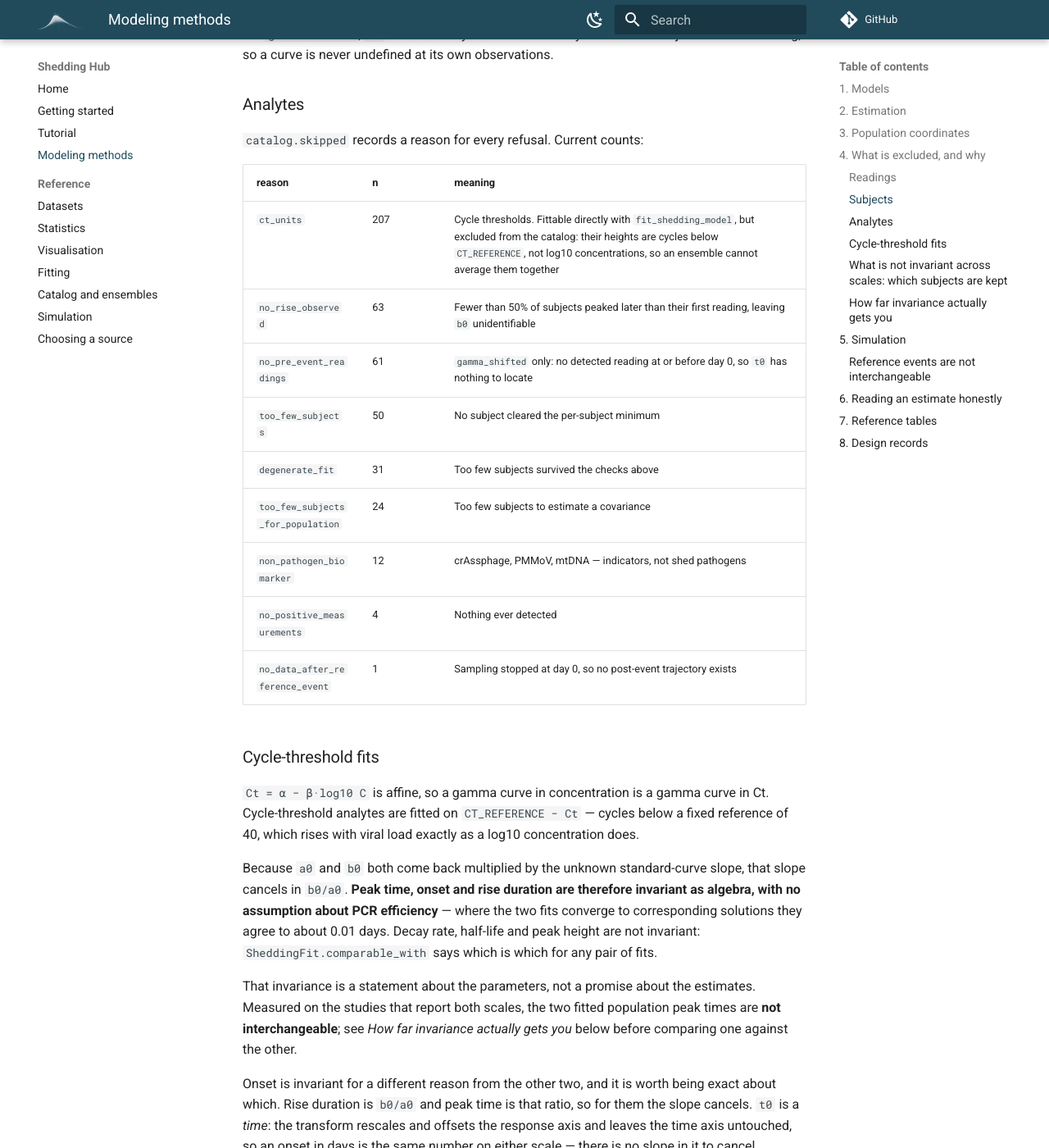
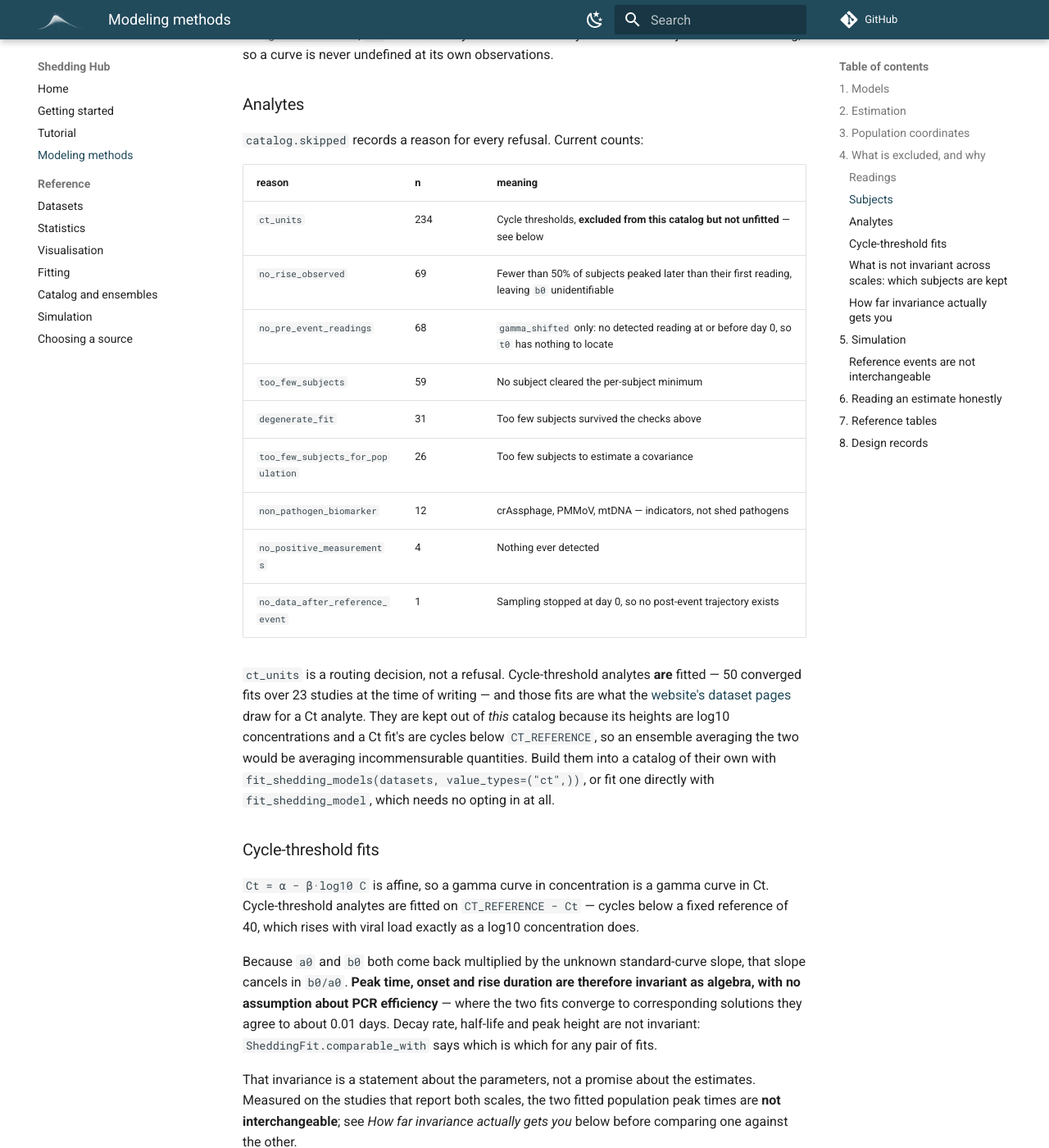
Before and after one commit to shedding-hub/shedding-hub, an MkDocs documentation site: the page built from docs/modeling-methods.md, in a window 1280 px wide and 1400 px high, scrolled down 3609 px. Shown: the whole window at 82% size. Built offline with MkDocs 1.6.1 and Material for MkDocs 9.7.7, drawn with Linux system fonts in a browser that asks for light colours; comment, search, counter and statistics services are not loaded.

Commit message:
Stop the skip table implying cycle thresholds go unfitted
The table listed ct_units among the refusals with a count of 207. Both halves
were wrong now.

The count was from before thirteen datasets landed; the shipped catalog records
234, and five of the other reasons had moved too.

More misleading was the framing. ct_units is a routing decision rather than a
refusal: those analytes are fitted, 50 converged fits over 23 studies, and
those fits are what the website's dataset pages draw for a Ct analyte. They are
kept out of this catalog only because its heights are log10 concentrations
while a Ct fit's are cycles below CT_REFERENCE, so an ensemble averaging the
two would be averaging incommensurable quantities. The row now says so and
points at how to build them.

Co-Authored-By: Claude Opus 5 <noreply@anthropic.com>

```diff
--- a/docs/modeling-methods.md
+++ b/docs/modeling-methods.md
@@ -145,15 +145,25 @@ earliest reading, so a curve is never undefined at its own observations.
 
 | reason | n | meaning |
 |---|---|---|
-| `ct_units` | 207 | Cycle thresholds. Fittable directly with `fit_shedding_model`, but excluded from the catalog: their heights are cycles below `CT_REFERENCE`, not log10 concentrations, so an ensemble cannot average them together |
-| `no_rise_observed` | 63 | Fewer than 50% of subjects peaked later than their first reading, leaving `b0` unidentifiable |
-| `no_pre_event_readings` | 61 | `gamma_shifted` only: no detected reading at or before day 0, so `t0` has nothing to locate |
-| `too_few_subjects` | 50 | No subject cleared the per-subject minimum |
+| `ct_units` | 234 | Cycle thresholds, **excluded from this catalog but not unfitted** — see below |
+| `no_rise_observed` | 69 | Fewer than 50% of subjects peaked later than their first reading, leaving `b0` unidentifiable |
+| `no_pre_event_readings` | 68 | `gamma_shifted` only: no detected reading at or before day 0, so `t0` has nothing to locate |
+| `too_few_subjects` | 59 | No subject cleared the per-subject minimum |
 | `degenerate_fit` | 31 | Too few subjects survived the checks above |
-| `too_few_subjects_for_population` | 24 | Too few subjects to estimate a covariance |
+| `too_few_subjects_for_population` | 26 | Too few subjects to estimate a covariance |
 | `non_pathogen_biomarker` | 12 | crAssphage, PMMoV, mtDNA — indicators, not shed pathogens |
 | `no_positive_measurements` | 4 | Nothing ever detected |
 | `no_data_after_reference_event` | 1 | Sampling stopped at day 0, so no post-event trajectory exists |
+
+`ct_units` is a routing decision, not a refusal. Cycle-threshold analytes **are**
+fitted — 50 converged fits over 23 studies at the time of writing — and those
+fits are what the [website's dataset pages](https://shedding-hub.github.io/)
+draw for a Ct analyte. They are kept out of *this* catalog because its heights
+are log10 concentrations and a Ct fit's are cycles below `CT_REFERENCE`, so an
+ensemble averaging the two would be averaging incommensurable quantities. Build
+them into a catalog of their own with
+`fit_shedding_models(datasets, value_types=("ct",))`, or fit one directly with
+`fit_shedding_model`, which needs no opting in at all.
 
 ### Cycle-threshold fits
 
```
